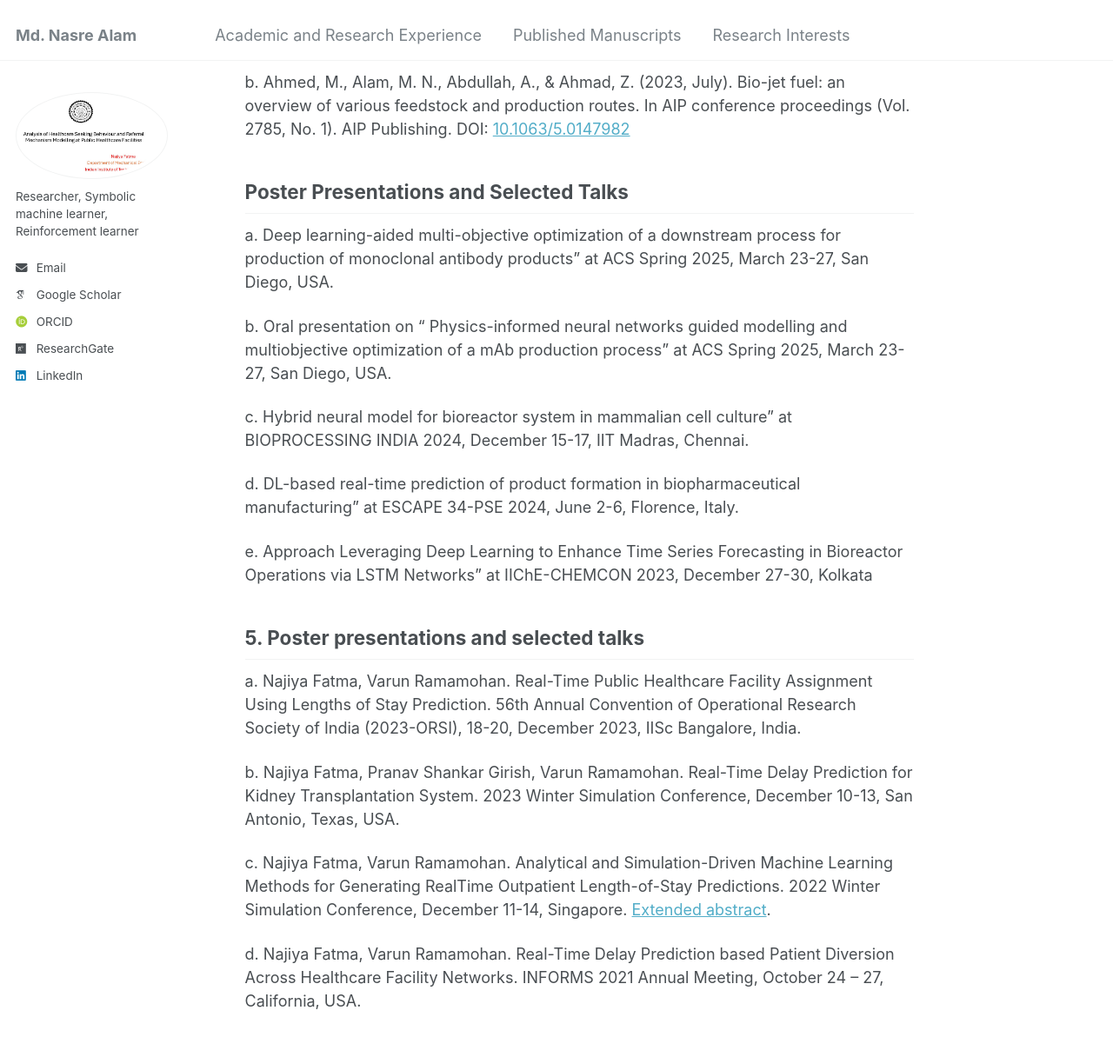
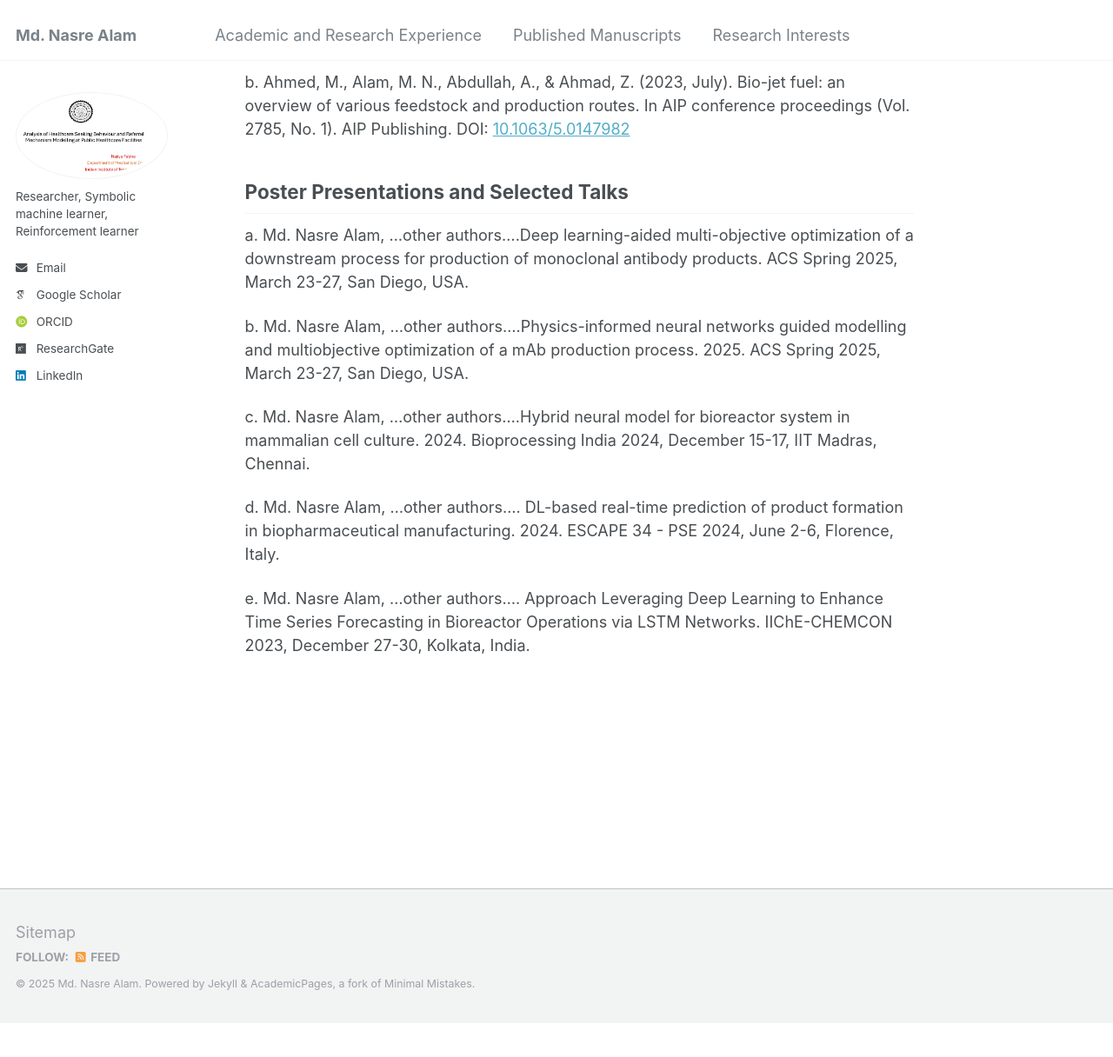
Before and after one commit to mdnasreiit/mdnasreiit.github.io, a Jekyll site: the page built from _pages/markdown.md, in a window 1280 px wide and 1400 px high, scrolled down 865 px. Shown: the top 1216 px of the window at 87% size. Built offline with Jekyll 4.4.1, drawn with Linux system fonts in a browser that asks for light colours; some web fonts are replaced; after the commit the page ends 2043 px from its top, so only the background shows below that.

Commit message:
Update markdown.md

```diff
--- a/_pages/markdown.md
+++ b/_pages/markdown.md
@@ -27,25 +27,12 @@ b. Ahmed, M., Alam, M. N., Abdullah, A., & Ahmad, Z. (2023, July). Bio-jet fuel:
 
 ## Poster Presentations and Selected Talks
 
- a. Deep learning-aided multi-objective optimization of a downstream process for production of monoclonal antibody products" at ACS Spring 2025, March 23-27, San Diego, USA.
+ a. Md. Nasre Alam, ...other authors....Deep learning-aided multi-objective optimization of a downstream process for production of monoclonal antibody products. ACS Spring 2025, March 23-27, San Diego, USA.
 
- b. Oral presentation on " Physics-informed neural networks guided modelling and multiobjective optimization of a mAb production process" at ACS Spring 2025, March 23-27, San Diego, USA.
+ b. Md. Nasre Alam, ...other authors....Physics-informed neural networks guided modelling and multiobjective optimization of a mAb production process. 2025. ACS Spring 2025, March 23-27, San Diego, USA.
 
- c. Hybrid neural model for bioreactor system in mammalian cell culture" at BIOPROCESSING INDIA 2024, December 15-17, IIT Madras, Chennai.
+ c. Md. Nasre Alam, ...other authors....Hybrid neural model for bioreactor system in mammalian cell culture. 2024. Bioprocessing India 2024, December 15-17, IIT Madras, Chennai. <br>
 
- d. DL-based real-time prediction of product formation in biopharmaceutical manufacturing" at ESCAPE 34-PSE 2024, June 2-6, Florence, Italy.
+ d. Md. Nasre Alam, ...other authors.... DL-based real-time prediction of product formation in biopharmaceutical manufacturing. 2024. ESCAPE 34 - PSE 2024, June 2-6, Florence, Italy. <br>
 
- e. Approach Leveraging Deep Learning to Enhance Time Series Forecasting in Bioreactor Operations via LSTM Networks" at IIChE-CHEMCON 2023, December 27-30, Kolkata
-
-
-
-
-## 5. Poster presentations and selected talks
-
-a. Najiya Fatma, Varun Ramamohan. Real-Time Public Healthcare Facility Assignment Using Lengths of Stay Prediction. 56th Annual Convention of Operational Research Society of India (2023-ORSI), 18-20, December 2023, IISc Bangalore, India. <br>
-
-b. Najiya Fatma, Pranav Shankar Girish, Varun Ramamohan. Real-Time Delay Prediction for Kidney Transplantation System. 2023 Winter Simulation Conference, December 10-13, San Antonio, Texas, USA. <br>
-
-c. Najiya Fatma, Varun Ramamohan. Analytical and Simulation-Driven Machine Learning Methods for Generating RealTime Outpatient Length-of-Stay Predictions. 2022 Winter Simulation Conference, December 11-14, Singapore. [Extended abstract](https://informs-sim.org/wsc22papers/pos128.pdf). <br>
-
-d. Najiya Fatma, Varun Ramamohan. Real-Time Delay Prediction based Patient Diversion Across Healthcare Facility Networks. INFORMS 2021 Annual Meeting, October 24 – 27, California, USA.
+ e. Md. Nasre Alam, ...other authors.... Approach Leveraging Deep Learning to Enhance Time Series Forecasting in Bioreactor Operations via LSTM Networks. IIChE-CHEMCON 2023, December 27-30, Kolkata, India.
```
